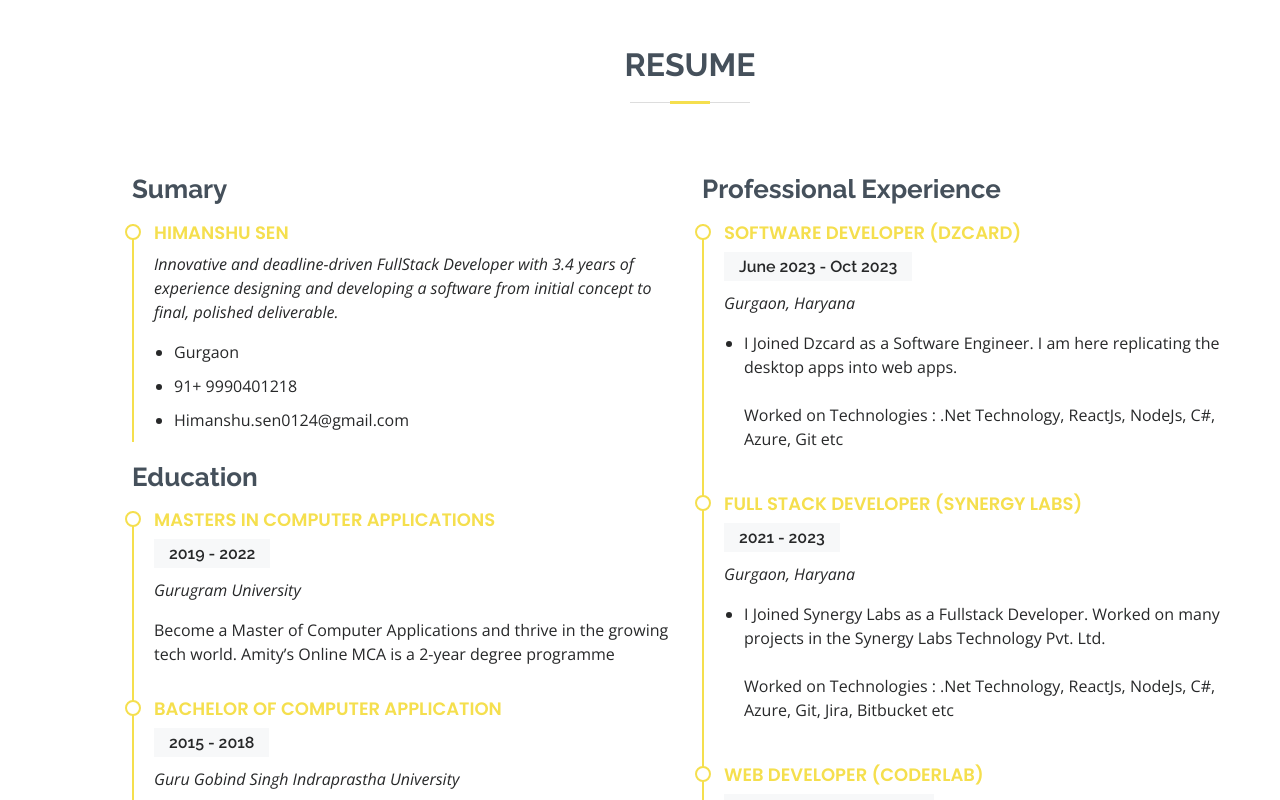
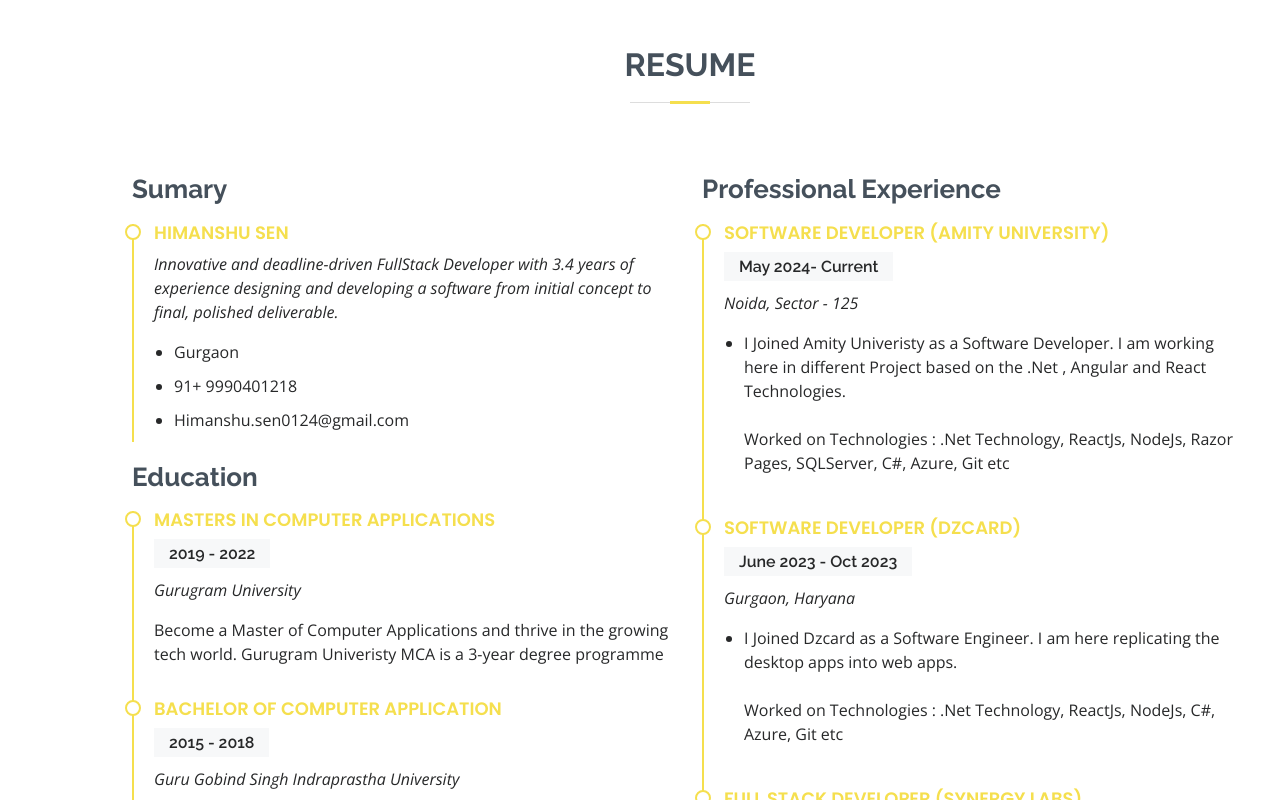
Before and after one commit to Himanshu0124/himanshu, a plain HTML site: page index.html in a window 1280 px wide. Shown: the part 2000-2800 px from the top of the page. Drawn offline with nearby package versions, Linux system fonts and the light colour scheme.

Commit message:
Update experience details in index.html

```diff
--- a/index.html
+++ b/index.html
@@ -104,7 +104,7 @@
           <div class="section-title">
             <h2>About</h2>
 <!--             <p>
-              I am a highly skilled software engineer with 3.4 years of experience in designing, developing, and maintaining
+              I am a highly skilled software engineer with 5.4 years of experience in designing, developing, and maintaining
               software applications. Throughout my career, I have gained expertise in [specific programming languages, tools, and technologies
               relevant to your experience]. I have a strong foundation in software development methodologies and project management practices,
               enabling me to deliver high-quality software solutions on time and within budget.
@@ -169,7 +169,7 @@
                 </div>
               </div>
               <p>
-                I am experienced in IT industry with 3 years 4 months of experience as a software engineer and have a proven track record of
+                I am experienced in IT industry with 5 years 4 months of experience as a software engineer and have a proven track record of
                 delivering innovative solutions that meet or exceed customer expectations. I am comfortable working independently or as part of a team
                 and enjoy collaborating with others to solve complex problems. In addition to my technical skills, I possess
                 excellent communication and interpersonal skills, allowing me to effectively communicate with stakeholders, team members, and customers.
@@ -314,7 +314,7 @@
                 <p><em>Gurugram University</em></p>
                 <p>
                   Become a Master of Computer Applications and thrive in the
-                  growing tech world. Amity’s Online MCA is a 2-year degree
+                  growing tech world. Gurugram Univeristy MCA is a 3-year degree
                   programme
                 </p>
               </div>
@@ -324,7 +324,7 @@
                 <p><em>Guru Gobind Singh Indraprastha University</em></p>
                 <p>
                   Become a Master of Computer Applications and thrive in the
-                  growing tech world. Amity’s Online MCA is a 2-year degree
+                  growing tech world. BCA is a 3-year degree
                   programme
                 </p>
               </div>
@@ -350,6 +350,19 @@
             </div>
             <div class="col-lg-6">
               <h3 class="resume-title">Professional Experience</h3>
+                  <div class="resume-item">
+                <h4>Software Developer (Amity University)</h4>
+                <h5>May 2024- Current</h5>
+                <p><em>Noida, Sector - 125</em></p>
+                <ul>
+                  <li>
+                    I Joined Amity Univeristy as a Software Developer. I am working here in different Project based on the .Net , Angular and React Technologies.
+                    <br /><br />
+                    Worked on Technologies : .Net Technology, ReactJs, NodeJs, Razor Pages, SQLServer,
+                    C#, Azure, Git etc
+                  </li>
+                </ul>
+              </div>
               <div class="resume-item">
                 <h4>Software Developer (Dzcard)</h4>
                 <h5>June 2023 - Oct 2023</h5>
@@ -397,7 +410,7 @@
         </div>
       </section>
 
-      <section id="portfolio" class="portfolio section-bg">
+       <!--<section id="portfolio" class="portfolio section-bg">
         <div class="container" data-aos="fade-up">
           <div class="section-title">
             <h2>Portfolio</h2>
@@ -417,8 +430,8 @@
                 <li data-filter="*" class="filter-active">All</li>
                 <!-- <li data-filter=".filter-app">App</li>
                 <li data-filter=".filter-card">Card</li>
-                <li data-filter=".filter-web">Web</li> -->
-              </ul> -->
+                <li data-filter=".filter-web">Web</li>
+              </ul>
             </div>
           </div>
           <div
@@ -600,7 +613,7 @@
 
           </div>
         </div>
-      </section>
+      </section> -->
 
       <!-- <section id="services" class="services">
         <div class="container" data-aos="fade-up">
```
